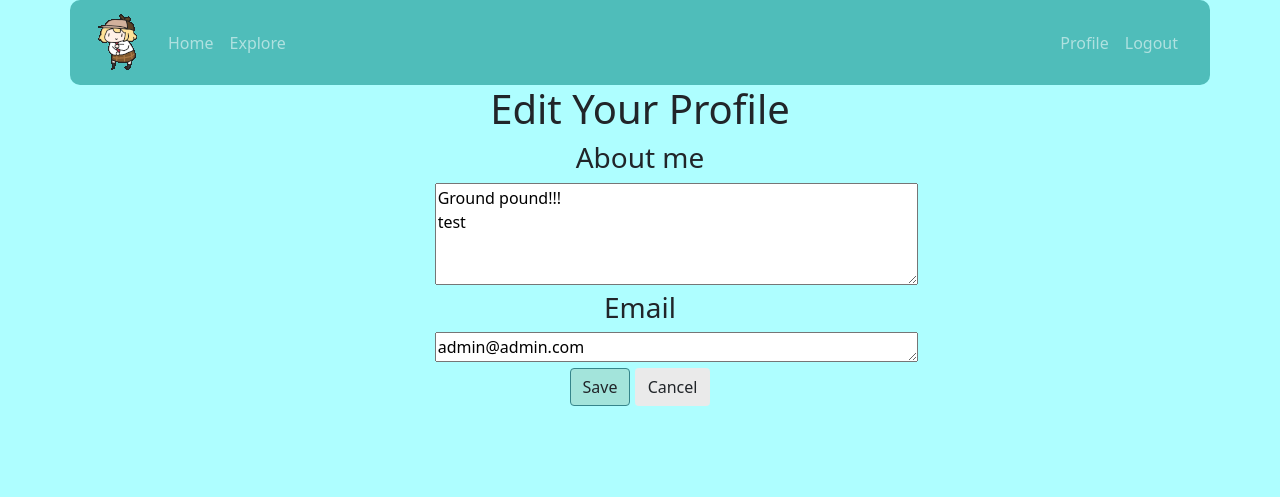
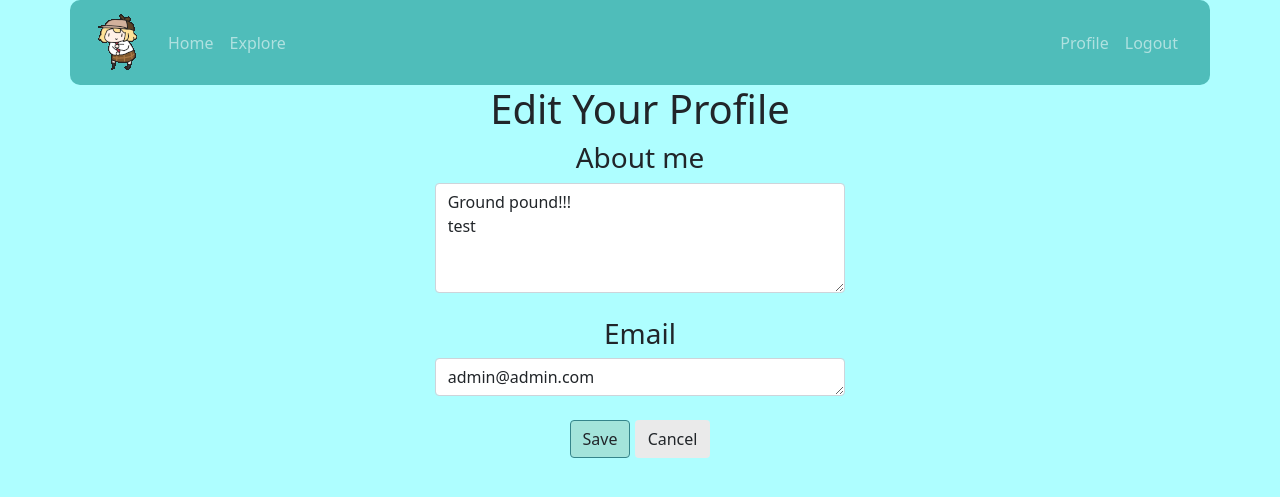
Before and after one commit to Touyu-Pan/flask-demo, a Flask app: page /edit_profile in a window 1280 px wide. Shown: the top 497 px of the page. Run offline with Flask 2, Linux system fonts and the light colour scheme; a user stored in the database is signed in.

Commit message:
edit textarea style

```diff
--- a/twittor/templates/base.html
+++ b/twittor/templates/base.html
@@ -25,7 +25,7 @@
     .bgColor {
       background-color: #AEFEFF;
     }
-    .navbarColor{
+    .navbarSty{
       background-color: #4FBDBA;
       border-radius: 10px;
     }
@@ -41,7 +41,7 @@
   {% endif %}
 </head>
 <body class="bgColor">
-  <div class="container navbarColor">
+  <div class="container navbarSty">
     <nav class="navbar navbar-expand-lg navbar-dark">
       <div class="container-fluid">
         <a class="navbar-brand" href="{{ url_for('index') }}">
--- a/twittor/templates/edit_profile.html
+++ b/twittor/templates/edit_profile.html
@@ -10,14 +10,14 @@
         <h3>About me</h3>
         <div>
             <!-- {{ form.about_me.label }}<br> -->
-            {{ form.about_me(cols=50, rows=4) }}<br>
+            {{ form.about_me(cols=50, rows=4, class='form-control') }}<br>
             {% for error in form.about_me.errors %}
             <span style="color: red;">[{{ error }}]</span>
             {% endfor %}
         </div>
         <h3>Email</h3>
         <div>
-            {{ form.email(cols=50, rows=1) }}<br>
+            {{ form.email(cols=50, rows=1, class='form-control') }}<br>
             {% for error in form.email.errors %}
             <span style="color: red;">[{{ error }}]</span>
             {% endfor %}
--- a/twittor/templates/index.html
+++ b/twittor/templates/index.html
@@ -26,7 +26,7 @@
     {{ form.hidden_tag() }}
     <p>
         <b>{{ form.tweet.label }}</b><br>
-        {{ form.tweet(cols=50, rows=4) }}<br>
+        {{ form.tweet(cols=50, rows=4, class='form-control') }}<br>
         {% for error in form.tweet.errors %}
         <span style="color: red;">[{{ error }}]</span>
         {% endfor %}
```
